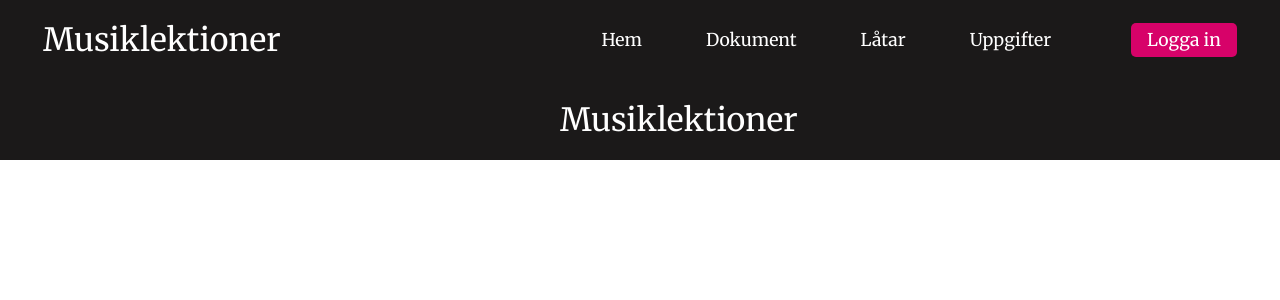
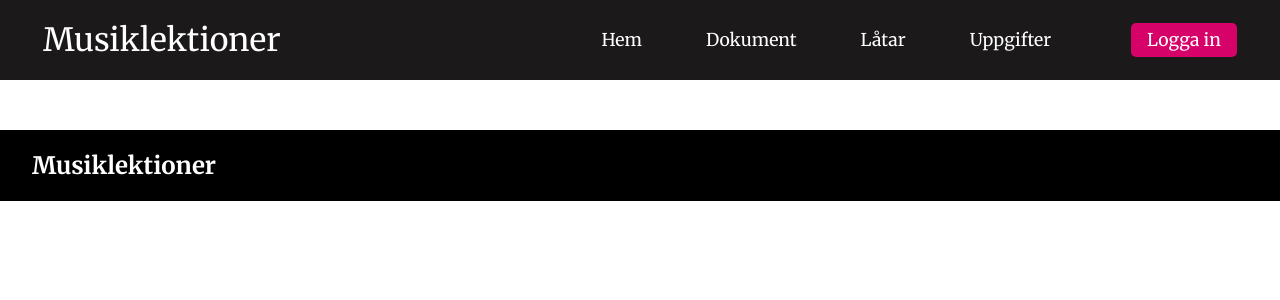
Before and after one commit to PaulinaStenqvist/musiklektion, a React (Vite) app: page /uppgifter in a window 1280 px wide. Shown: the top 300 px of the page. Built offline with nearby package versions, Linux system fonts and the light colour scheme.

Commit message:
updated footer

```diff
--- a/src/components/footer/Footer.jsx
+++ b/src/components/footer/Footer.jsx
@@ -1,23 +1,16 @@
-import { useState } from 'react';
-import { Link } from 'react-router-dom';
-import * as Icons from 'react-icons/fa';
-import '../footer/footer.css';
-import { navItems } from '../NavItems';
+import React from "react";
+import './footer.css';
 
-function Footer() {
+function  Footer () {
+  return (
+    <div className="container">
+        <div className="logo">
+          <h1 className="logoText">Musiklektioner</h1>
+        </div>
 
-  return (
-    <>
-      <nav className='footer'>
-        <Link to='/' className='footer-logo'>
-          Musiklektioner
-          <Icons.FaTree />
-        </Link>
+    </div>
 
-
-      </nav>
-    </>
   );
-}
+};
 
 export default Footer;
--- a/src/components/footer/footer.css
+++ b/src/components/footer/footer.css
@@ -1,45 +1,75 @@
-.footer {
-    height: 10vh;
-    background: #1b1919;
-    display: flex;
-    justify-content: center;
-    align-items: center;
-  }
-
-  .footer-logo {
-    color: white;
-    text-decoration: none;
-    font-size: 2rem;
+.container {
+  margin-top: 50px;
+  padding: 20px 0px;
   display: flex;
   align-items: center;
   justify-content: space-between;
-    width: 10rem;
+  color: var(--softTextColor);
+  background-color: black;
 }
 
-  .footer-items {
+.info {
+  flex: 1;
   display: flex;
-    list-style: none;
-    text-align: center;
-    width: 70vw;
-    justify-content: flex-end;
-    margin-right: 2rem;
+  flex-direction: column;
+  gap: 14px;
 }
 
-  .footer-item {
+.logo {
   display: flex;
   align-items: center;
-    height: 10vh;
+  gap: 10px;
 }
 
-  .footer-item a {
-    text-decoration: none;
+.logoText {
+  font-size: 24px;
   color: white;
-    font-size: 1.1rem;
-    margin-right: 2rem;
-    padding: 6px 16px;
-    border-radius: 5px;
+  padding-left: 2rem;
 }
 
-  .footer-item a:hover {
-    background: rgba(235, 1, 114, 0.911);
+.desc {
+  font-weight: 300;
 }
+
+.icons {
+  margin-top: 10px;
+  display: flex;
+  gap: 10px;
+}
+
+.links {
+  flex: 1;
+  display: flex;
+  justify-content: flex-end;
+  gap: 100px;
+}
+
+.list {
+  display: flex;
+  flex-direction: column;
+  gap: 10px;
+  font-weight: 300;
+}
+
+.listTitle {
+  font-weight: bold;
+}
+
+@media screen and (max-width: 1024px) {
+  .links {
+    gap: 50px;
+  }
+}
+@media screen and (max-width: 768px) {
+  .container {
+    flex-direction: column;
+    gap: 50px;
+  }
+
+
+}
+@media screen and (max-width: 640px) {
+  .links {
+    font-size: 14px;
+  }
+}
```
Lines whose indentation alone changed are shown as unchanged.
